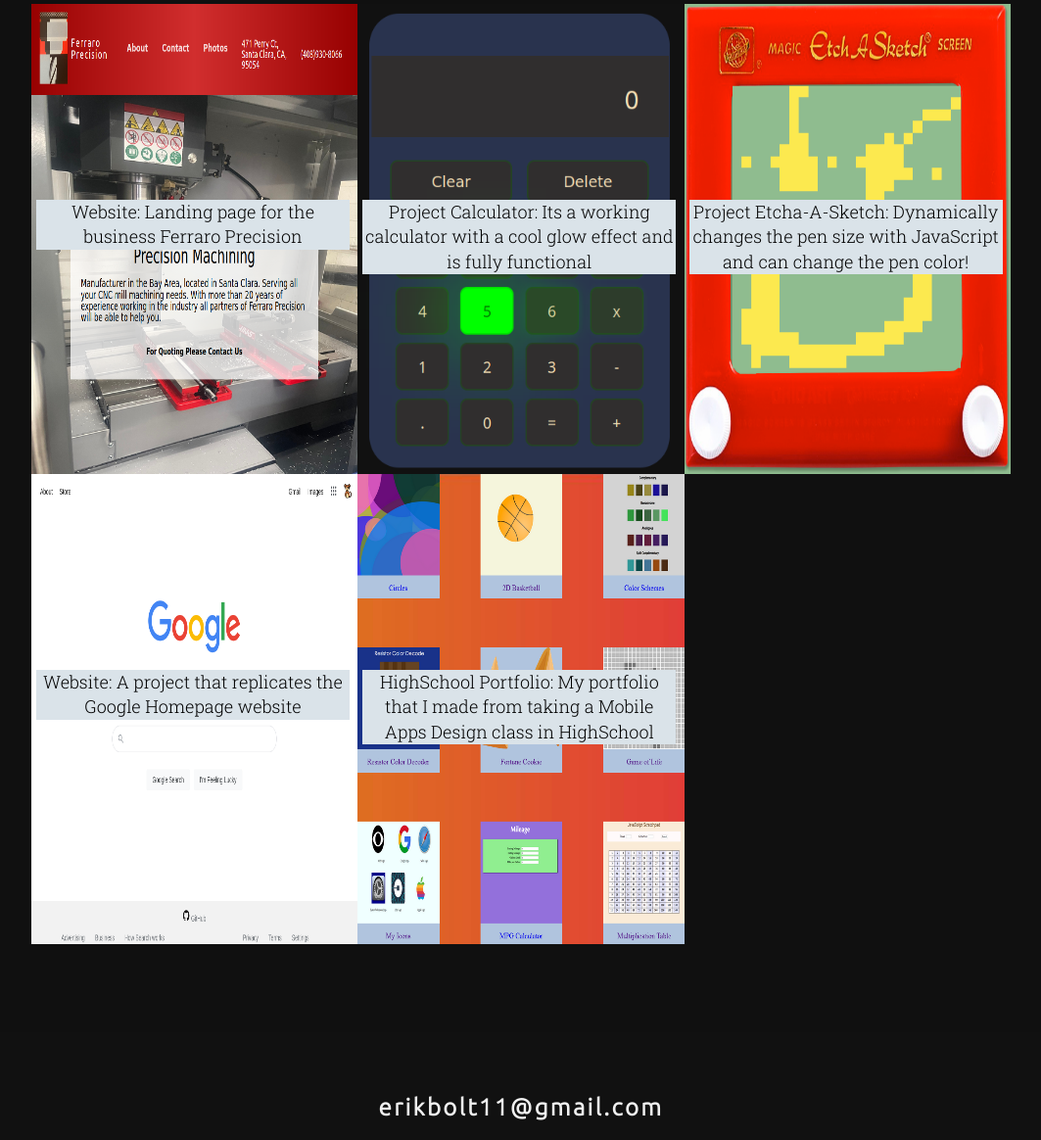
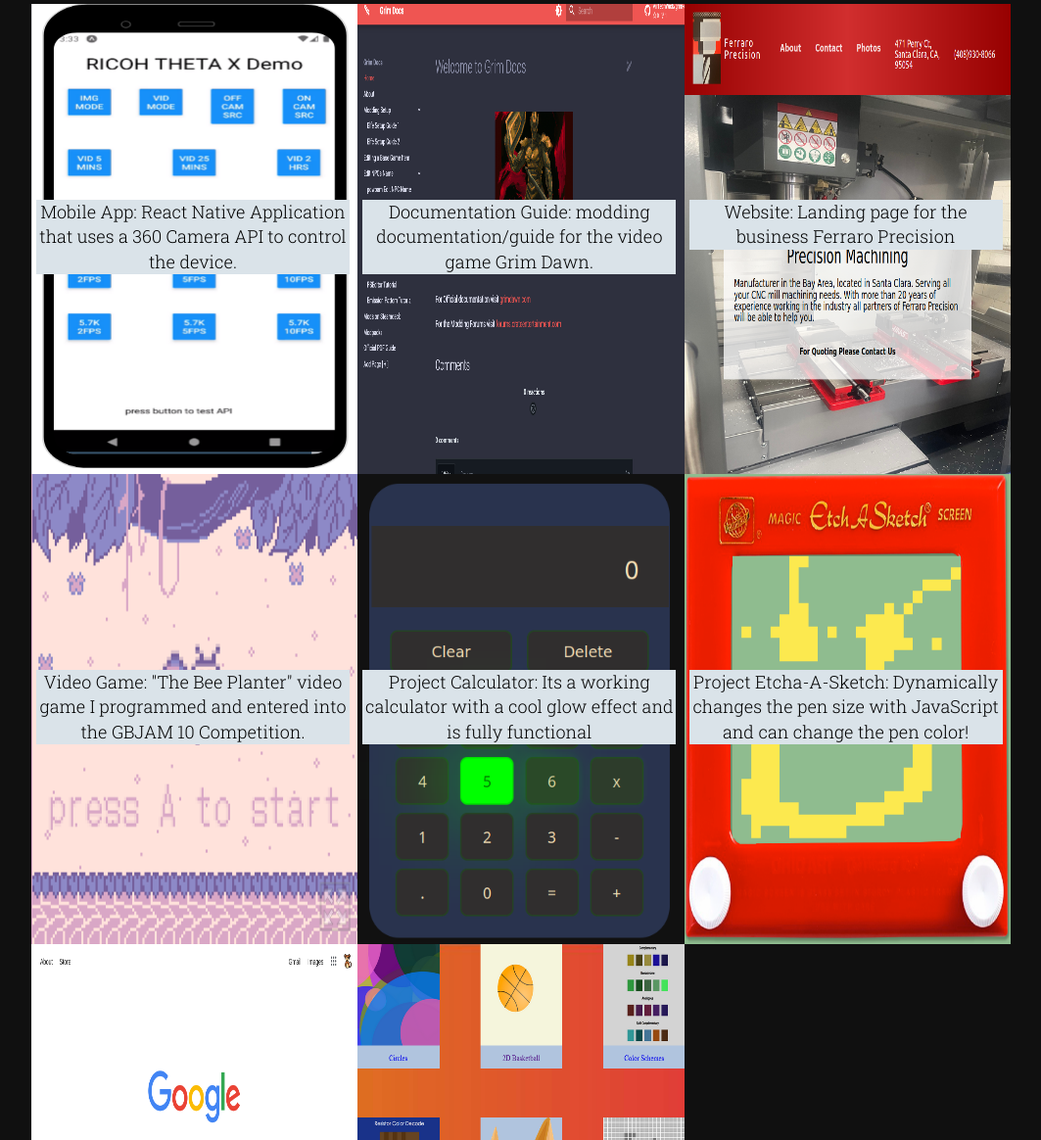
Before and after one commit to AirTechWick/PortfolioWebsite, a plain HTML site: page index.html in a window 1280 px wide. Shown: the part 1874-3038 px from the top of the page at 98% size, without its empty margins (108-1171 px from the left). Drawn offline with nearby package versions, Linux system fonts and the light colour scheme.

Commit message:
Added New Projects to show

```diff
--- a/index.html
+++ b/index.html
@@ -87,11 +87,31 @@
             <p class="section__subtitle section__subtitle--work">A collection of my projects</p>
 
             <div class="portfolio">
+                <!-- Portfolio Item Mobile App -->
+                <a href="https://snack.expo.dev/@airtechwick/c2cd42?platform=android" class="portfolio__item">
+                    <div class="item-descriptions">Mobile App: React Native Application that uses a 360 Camera API to control the device.</div>
+                    <img src="img/Screenshot 2023-06-29 at 15-33-17 github.com_AirTechWick_expo-app-theta-x - Snack.png" alt="placeholder for portfolio image" class="portfolio__img">
+                </a>
+
+                <!-- Portfolio Item Guide Docs -->
+                <a href="https://grimdocs.app/" class="portfolio__item">
+                    <div class="item-descriptions">Documentation Guide: modding documentation/guide for the video game Grim Dawn.</div>
+                    <img src="img/Screenshot 2023-06-29 at 15-43-08 Grim Docs.png" alt="placeholder for portfolio image" class="portfolio__img">
+                </a>
+
+
                 <!-- Portfolio Item Ferraro -->
                 <a href="https://www.ferraroprecision.com/" class="portfolio__item">
                     <div class="item-descriptions">Website: Landing page for the business Ferraro Precision</div>
                     <img src="img/ferrarowebsitePhoto.png" alt="placeholder for portfolio image" class="portfolio__img">
                 </a>
+
+                <!-- Portfolio Item Video Game -->
+                <a href="https://airtechwick.itch.io/the-bee-planter" class="portfolio__item">
+                    <div class="item-descriptions">Video Game: "The Bee Planter" video game I programmed and entered into the GBJAM 10 Competition.</div>
+                    <img src="img/Screenshot 2023-06-29 at 15-50-52 The Bee Planter by AirTechWick strawberrycongee.png" alt="placeholder for portfolio image" class="portfolio__img">
+                </a>
+
 
                 <!-- Portfolio Item Calculator -->
                 <a href="https://airtechwick.github.io/calculator/" class="portfolio__item">
```
Also changed, not shown: img/Screenshot 2023-06-29 at 15-33-17 github.com_AirTechWick_expo-app-theta-x - Snack.png (added), img/Screenshot 2023-06-29 at 15-43-08 Grim Docs.png (added), img/Screenshot 2023-06-29 at 15-50-52 The Bee Planter by AirTechWick strawberrycongee.png (added).
